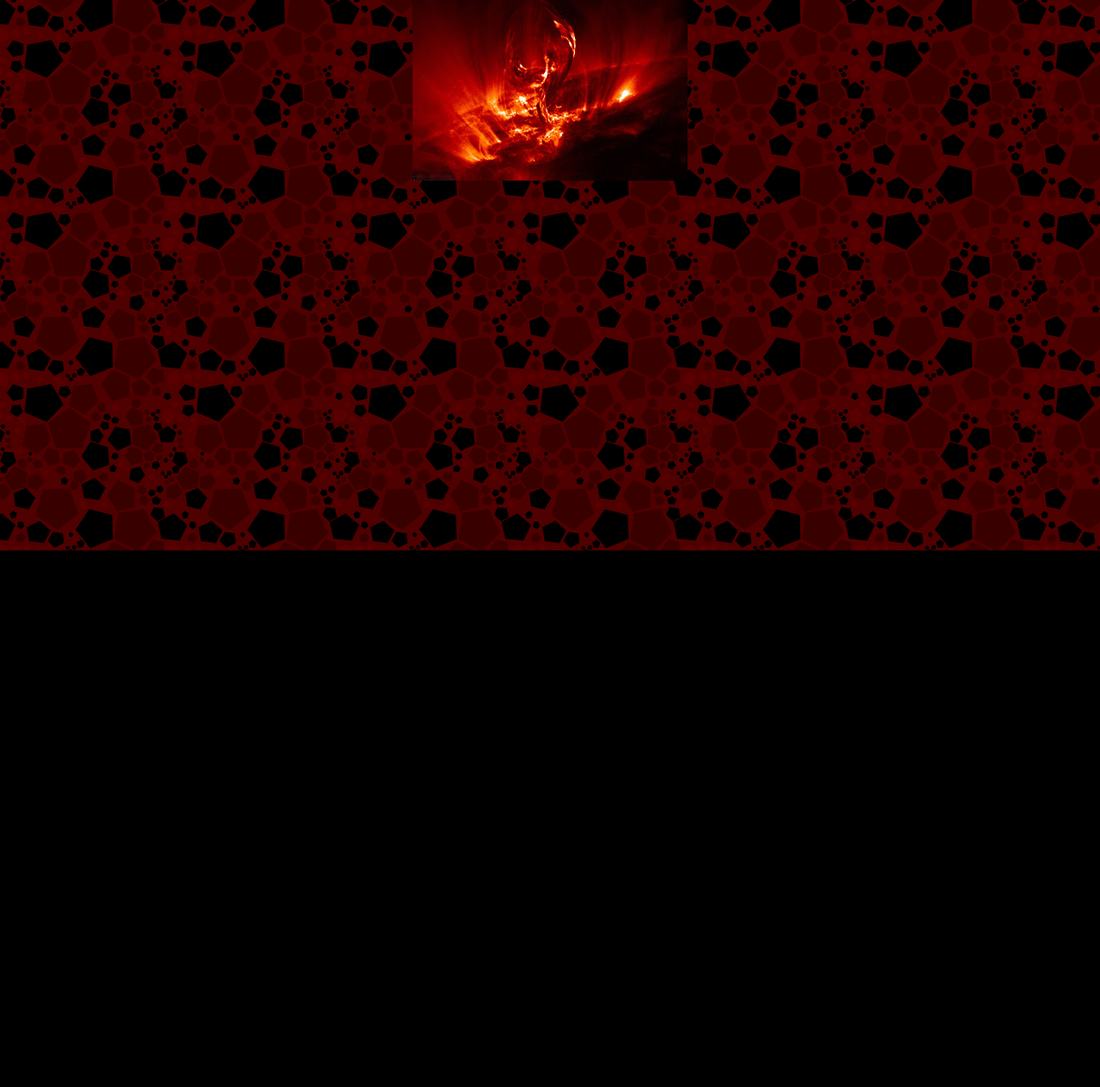
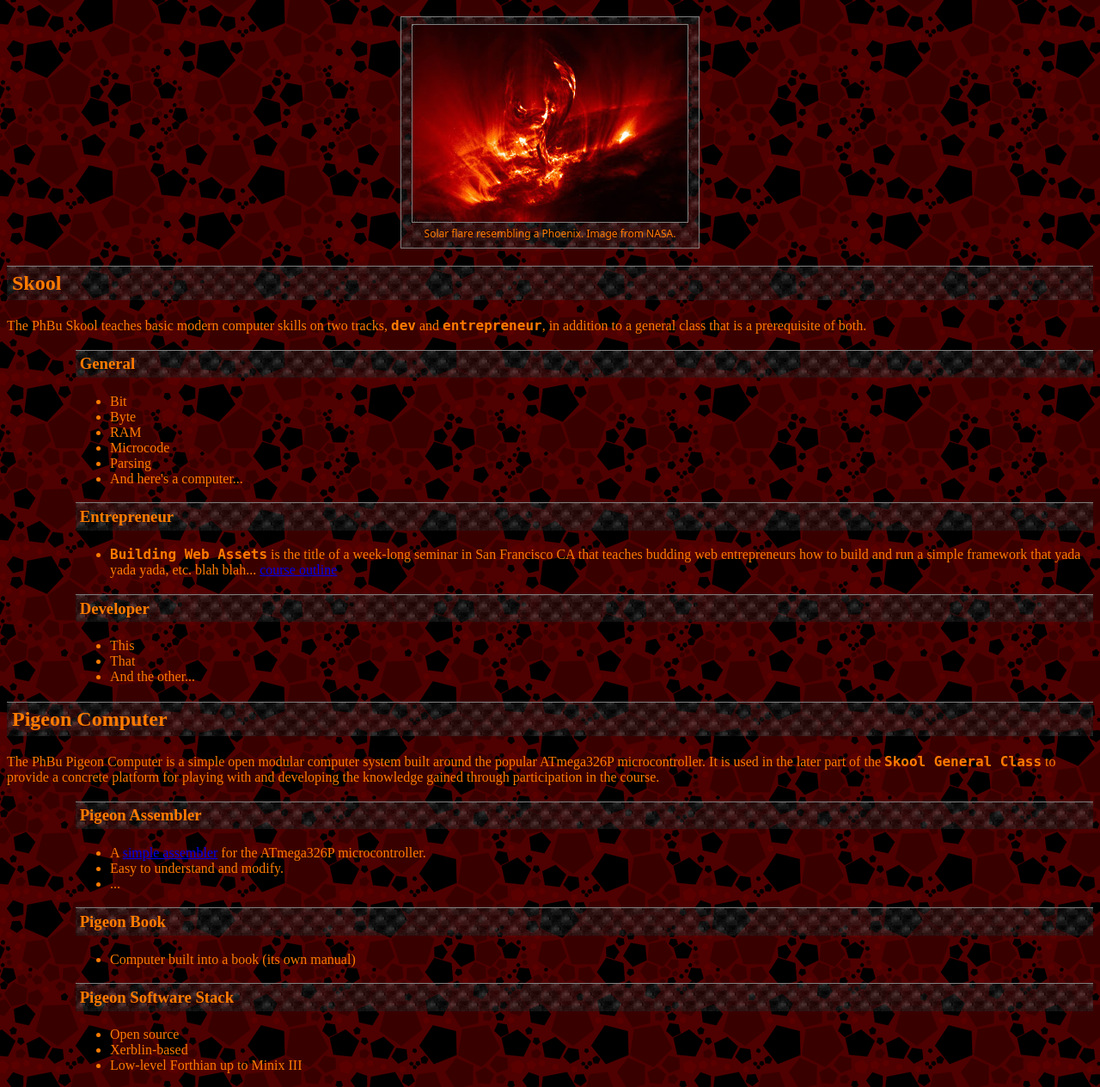
Before and after one commit to PhoenixBureau/homesite, a plain HTML site: page index.html in a window 1280 px wide. Shown: the part 160-1424 px from the top of the page at 86% size. Before the commit the page ends 800 px from the top, so only its background shows below. Drawn offline with Linux system fonts and the light colour scheme; a web font is replaced by a local one.

Commit message:
Some content and CSS antics.

```diff
--- a/index.html
+++ b/index.html
@@ -3,23 +3,77 @@
 <head>
 <title>Phoenix Bureau</title>
 <link href='http://fonts.googleapis.com/css?family=Akronim' rel='stylesheet' type='text/css'>
-	<style type="text/css">
-		h1 {font-family: 'Akronim', cursive;
-		    font-weight: normal;
-			text-align: center;
-			font-size: 86pt;
-			margin: 0;}
-		body {background-image: url(htdocs/lava-rock.png);
-		    background-color: #000;
-			  color: #FF7B00;}
-		#top {}
-	</style>
+<link href='phbu.css' rel='stylesheet' type='text/css'>
 </head>
 <body>
-	<h1>Phoenix Bureau</h1>
-	<center>
-	<div id="top">
-		<img src="images/sun123.png" />
-	</div>
-	</center>
+
+  <h1>Phoenix Bureau</h1>
+  <center>
+  <div id="top">
+    <img src="images/sun123.png" title="Solar flare resembling a Phoenix. Image from NASA."/>
+    <div class="caption">Solar flare resembling a Phoenix. Image from NASA.</div>
+  </div>
+  </center>
+
+
+
+<h2>Skool</h2>
+
+<p>The PhBu Skool teaches basic modern computer skills on two tracks,
+<span class="term">dev</span> and <span class="term">entrepreneur</span>,
+in addition to a general class that is a prerequisite of both.
+
+<div class="arti">
+  <h3>General</h3>
+  <ul>
+    <li>Bit
+    <li>Byte
+    <li>RAM
+    <li>Microcode
+    <li>Parsing
+    <li>And here's a computer...
+  </ul>
+
+  <h3>Entrepreneur</h3>
+  <ul>
+    <li><span class="term">Building Web Assets</span> is the title of a week-long seminar in San Francisco CA
+        that teaches budding web entrepreneurs how to build and run a simple framework that yada yada yada, etc. blah blah...
+        <a href="https://docs.google.com/document/pub?id=1ap0OaPEFIuaX-b9WyeFqTzXqKN_A3DI8y8TKV-a05MY">course outline</a>
+  </ul>
+
+  <h3>Developer</h3>
+  <ul>
+    <li>This
+    <li>That
+    <li>And the other...
+  </ul>
+</div>
+
+
+<h2>Pigeon Computer</h2>
+
+<p>The PhBu Pigeon Computer is a simple open modular computer system built around the popular ATmega326P microcontroller.
+   It is used in the later part of the <span class="term">Skool General Class</span> to provide a concrete platform for
+   playing with and developing the knowledge gained through participation in the course.
+
+<div class="arti">
+  <h3>Pigeon Assembler</h3>
+  <ul>
+    <li>A <a href="https://github.com/PhoenixBureau/PigeonComputer">simple assembler</a> for the ATmega326P microcontroller.
+    <li>Easy to understand and modify.
+    <li>...
+  </ul>
+
+  <h3>Pigeon Book</h3>
+  <ul>
+    <li>Computer built into a book (its own manual)
+  </ul>
+
+  <h3>Pigeon Software Stack</h3>
+  <ul>
+    <li>Open source
+    <li>Xerblin-based
+    <li>Low-level Forthian up to Minix III
+  </ul>
+</div>
 </body>
--- /dev/null
+++ b/phbu.css
@@ -0,0 +1,54 @@
+
+h1 {
+  font-family: 'Akronim', cursive;
+  font-weight: normal;
+  text-align: center;
+  font-size: 86pt;
+  margin: 0;
+  background-image: url(images/greyish.png);
+  border: 3px solid grey;
+}
+
+h2, h3 {
+  background-image: url(images/greyish.png);
+  border-top: 1px solid grey;
+  padding: 0.25em;
+}
+
+body {
+  background-image: url(htdocs/lava-rock.png);
+  background-color: #000;
+  color: #FF7B00;
+}
+
+#top {
+  margin-top: 2em;
+  border: 1px solid grey;
+  padding: 0.5em;
+  margin-left: 0px auto;
+  margin-right: 0px auto;
+  text-align: center;
+  width: 330px;
+  background-image: url(images/greyish.png);
+}
+
+#top > img {
+  border: 1px solid grey;
+}
+
+span.term {
+  font-weight: bold;
+  font-family: "monospace";
+}
+span.term:hover {
+  font-style:italic;
+}
+
+.arti {
+  margin-left: 5em;
+}
+
+.caption {
+  font-family: "sans";
+  font-size: 75%;
+}
```
Also changed, not shown: images/greyish.png (added).
